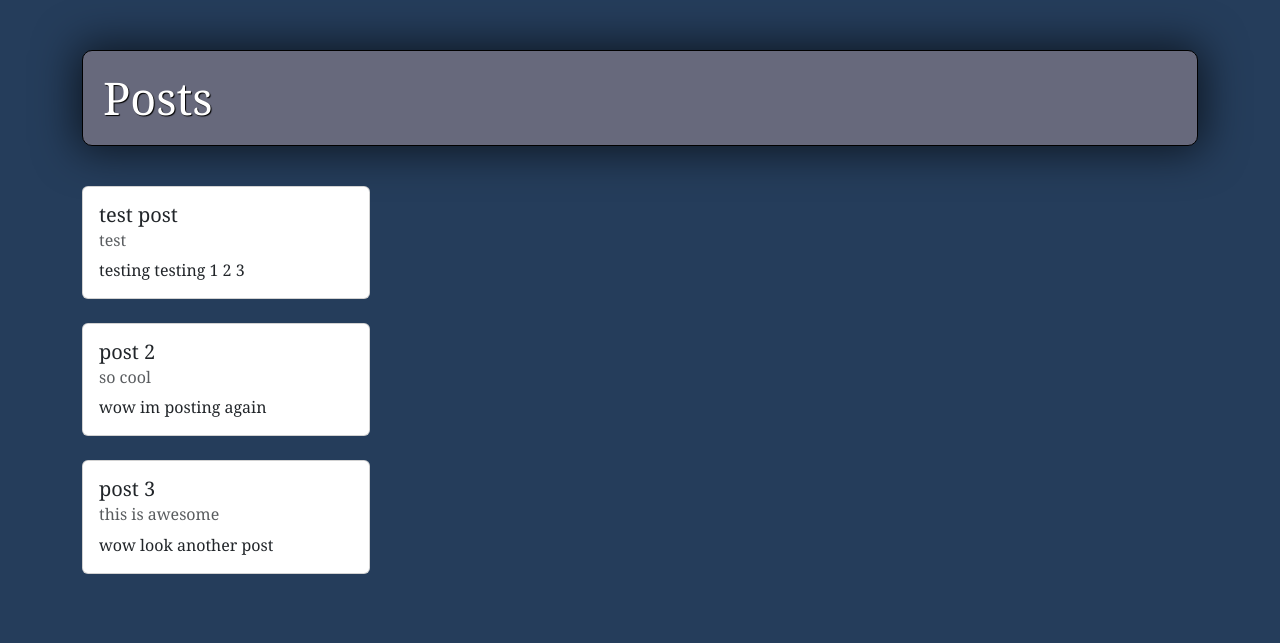
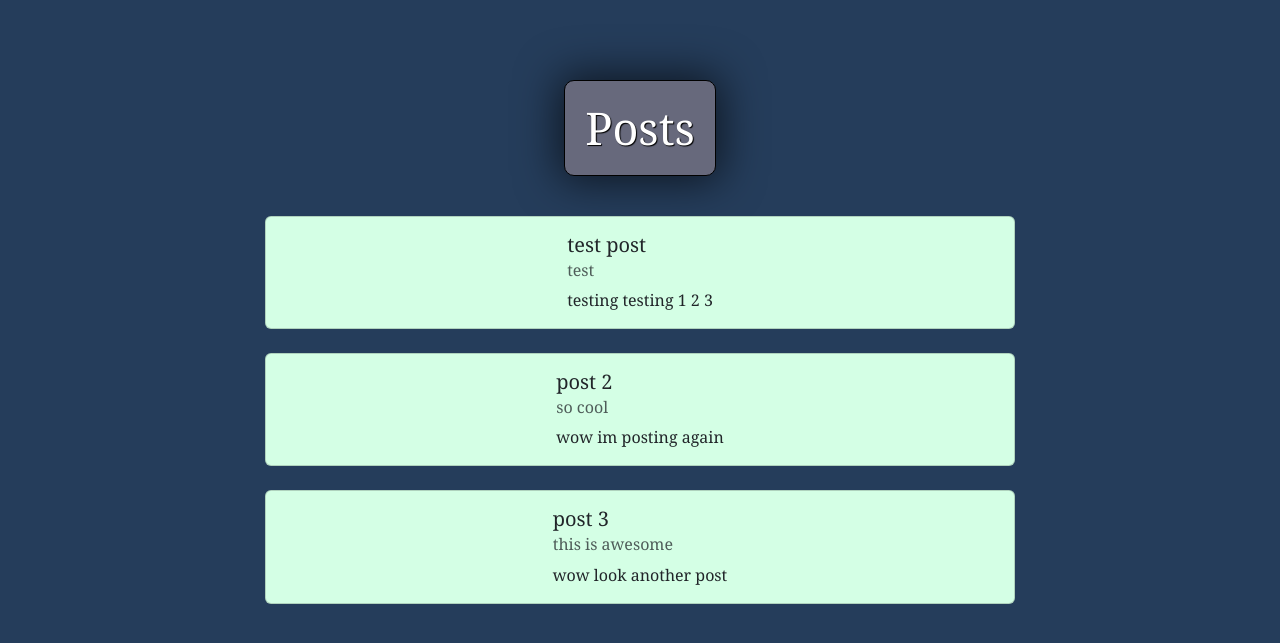
Before and after one commit to patrickryan331/Message_Board, a Django app: page /list in a window 1280 px wide. Shown: the part 66-709 px from the top of the page. Run offline with Django 5.2, Linux system fonts and the light colour scheme; data comes from the database, SQL or seed files in the repository.

Commit message:
assignment 1 updated css

```diff
--- a/static/css/base.css
+++ b/static/css/base.css
@@ -16,6 +16,21 @@ h1 {
     -moz-box-shadow: 0px 0px 43px 5px rgba(0,0,0,0.63);
     box-shadow: 0px 0px 43px 5px rgba(0,0,0,0.63);
     text-shadow: 1px 1px 1px rgb(0, 0, 0);
+}
+
+h2 {
+    border: 1px solid black;
+    background-color:  #67697C;
+    border-radius: 10px;
+    margin: 50px auto 40px auto;
+    padding: 20px;
+    font-size: 45px;
+    align-content: center;
+    -webkit-box-shadow: 0px 0px 43px 5px rgba(0,0,0,0.63);
+    -moz-box-shadow: 0px 0px 43px 5px rgba(0,0,0,0.63);
+    box-shadow: 0px 0px 43px 5px rgba(0,0,0,0.63);
+    text-shadow: 1px 1px 1px rgb(0, 0, 0);
+
 }
 
 .about_container {
@@ -72,3 +87,38 @@ h1 {
 .navbar li {
     margin-right: 20px;
 }
+
+.home {
+    border: 1px solid black;
+    background-color: #67697C;
+    border-radius: 10px;
+    padding: 20px;
+    margin: 35px auto 80px auto;
+    text-align: center;
+    font-size: 20px;
+    width: 800px;
+}
+
+
+.card {
+    background-color: rgb(212, 255, 229);
+    margin-left: auto;
+    margin-right: auto;
+    align-items: center;
+    width: 750px;
+}
+
+
+h1 .post_top {
+    margin-left: auto;
+    margin-right: auto;
+    background-color: red;
+}
+
+.post_container {
+    display: flex;
+    flex-direction: column;
+    align-items: center;
+    justify-content: center;
+    margin-top: 30px;
+}
--- a/templates/pages/home.html
+++ b/templates/pages/home.html
@@ -1,13 +1,13 @@
 {% extends 'base.html' %}
-
+{% load static %}
 
 {% block title %}Home{% endblock title %}
 
 {% block content %}
 <div class="home_container">
     <h1>Home</h1>
-    <p>Welcome to my Home Page!!!</p>
-    <p>This is a message board for posting messages by way of anonymous user</p>
+    <h3 class="home">Welcome to my Home Page!!!
+    <br />This is a message board for posting messages by way of anonymous user</h3>
 </div>
 
 {% endblock content %}
--- a/templates/posts/list.html
+++ b/templates/posts/list.html
@@ -1,21 +1,23 @@
 {% extends 'base.html' %}
+{% load static %}
+
 
 {% block title %}Posts{% endblock title %}
 
 
 {% block content %}
-<h1>Posts</h1>
+<div class="post_container">
+    <h2>Posts</h2>
     {% for post in post_list %}
-<div class="card" style="width: 18rem;">
+    <div class="card">
         <div class="card-body">
         <h5 class="card-title">{{ post.title }}</h5>
         <h6 class="card-subtitle mb-2 text-body-secondary">{{ post.subtitle }}</h6>
         <p class="card-text">{{ post.body|truncatechars:64 }}</p>
-    <!-- <a href="#" class="card-link">link</a>
-    <a href="#" class="card-link">link</a> -->
         </div>
     </div>
     <br />
+</div>
 
 
 {% endfor %}
```
Lines whose indentation alone changed are shown as unchanged.
